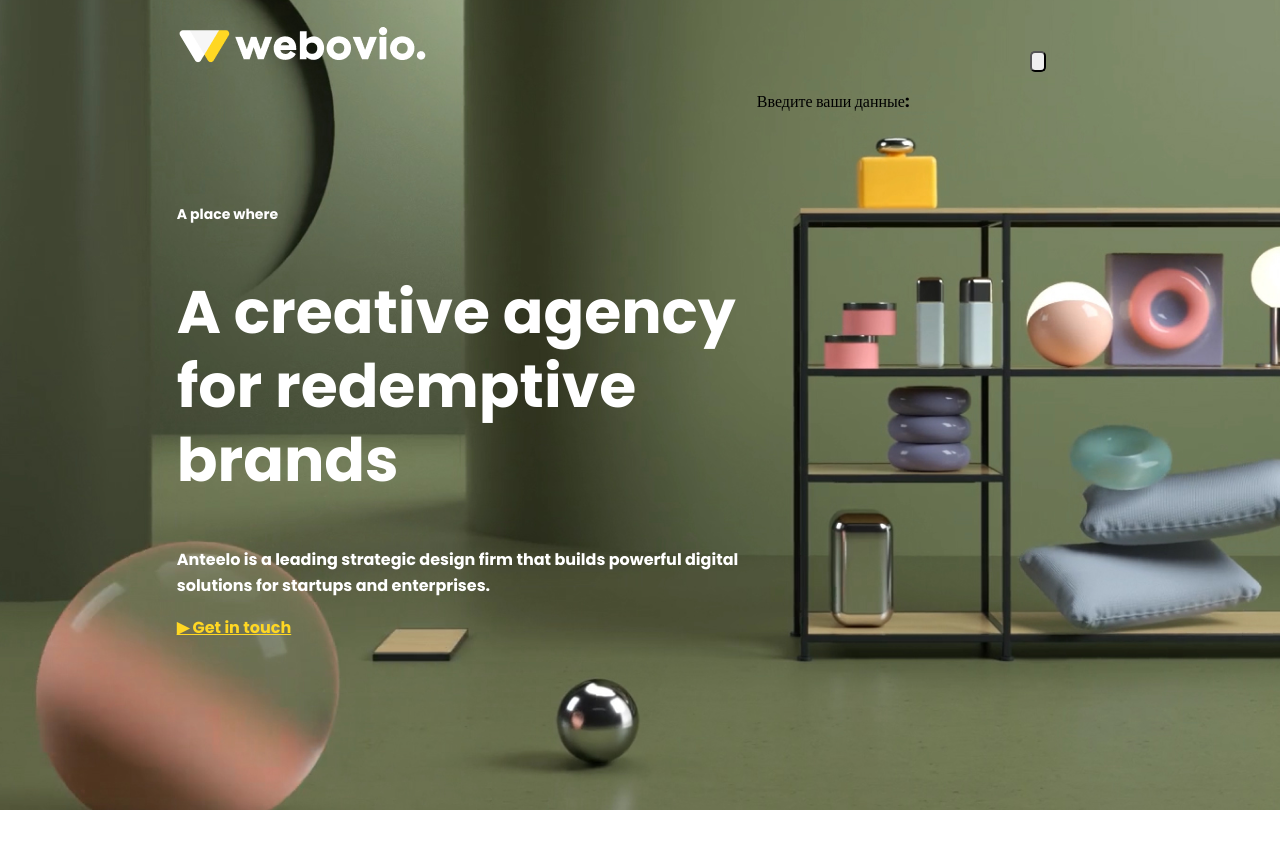
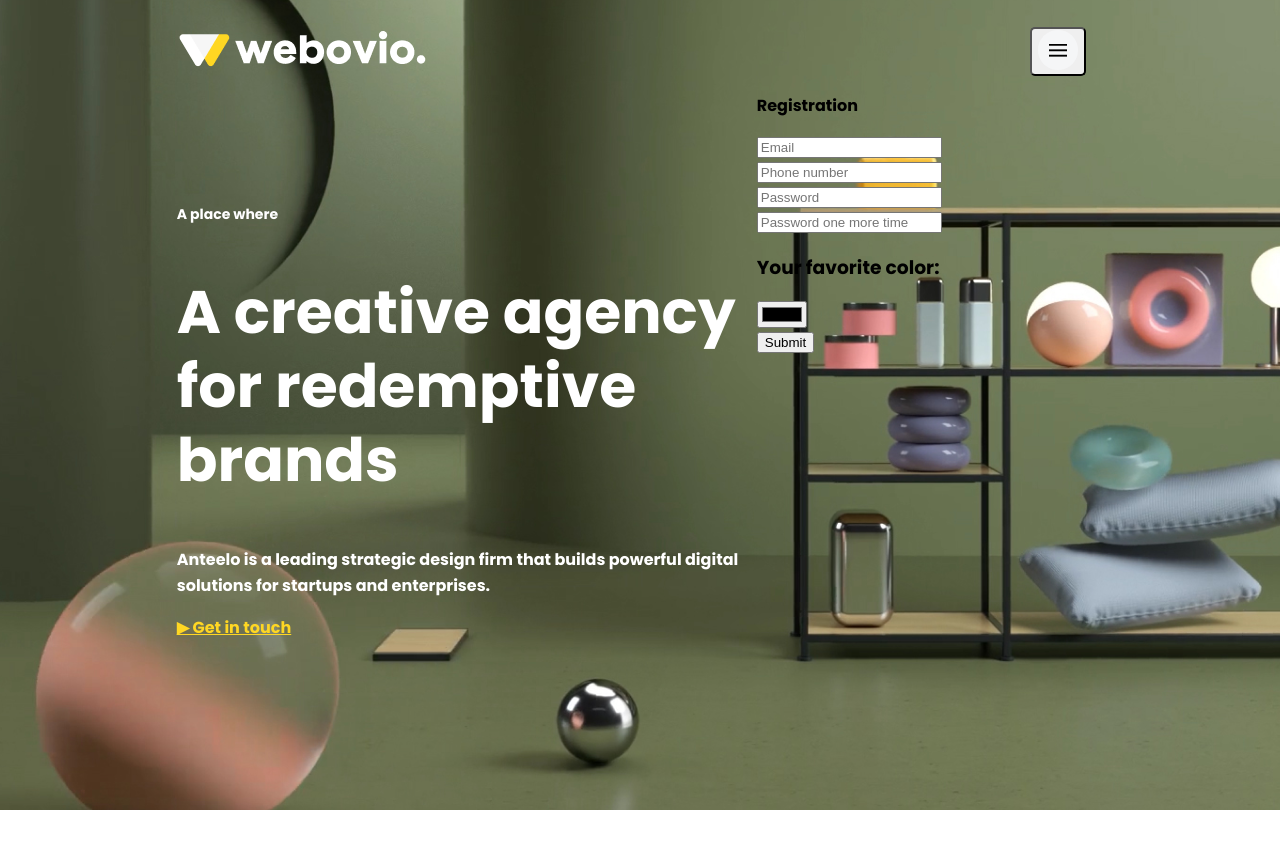
Before and after one commit to Yalta2012/web_hosting, a plain HTML site: page index.html in a window 1280 px wide. Shown: the top 848 px of the page. Drawn offline with Linux system fonts and the light colour scheme.

Commit message:
Add files via upload

```diff
--- a/index.html
+++ b/index.html
@@ -13,13 +13,28 @@
             <img class="header__logo" id="header-tag"src="images/Group 3.png" alt="logo">
             <img class="header__text" id="header-tag"src="images/webovio..png" alt="text">
 
-            <!--<button class="menu_button" id="menu_button" href="#"><img class="header__menu" id="header-tag"src="images/Group 15.png" alt="menu"></button>
-            -->
-            <input type="button" id="menu_button" class="menu_button">
+
+            <button id="menu_button" class="menu_button" >
+                <img src="images\Group 15.png" alt="">
+            </button>
             <div id="menu" class="menu">
-                <form action="#">
-                    <p>Введите ваши данные:</p>
-                </form>
+                <div class="regform" id="regform">
+                    <form action="#">
+                        <p>Registration</p>
+                        <input type="email" placeholder="Email"required>
+                        <input type="tel" placeholder="Phone number" pattern="[0-9]{11}"required>
+                        <input type="password" placeholder="Password"required>
+                        <input type="password" placeholder="Password one more time"required>
+                        <div>
+                            <h3>Your favorite color: </h3>
+                            <input type="color">
+                        </div>
+
+                        <input type="submit">
+                    </form>
+
+                </div>
+
             </div>
         </header>
 
```
